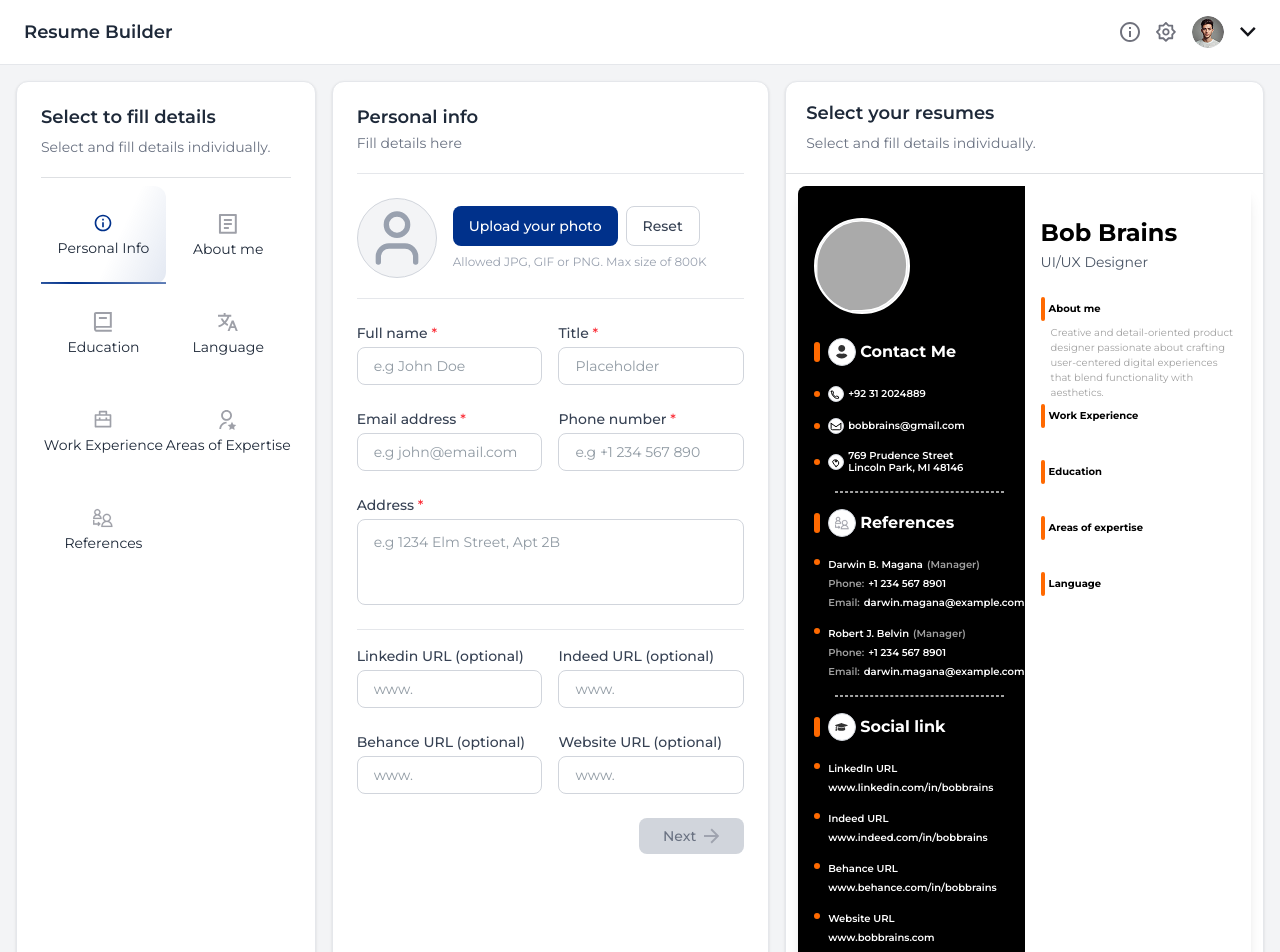
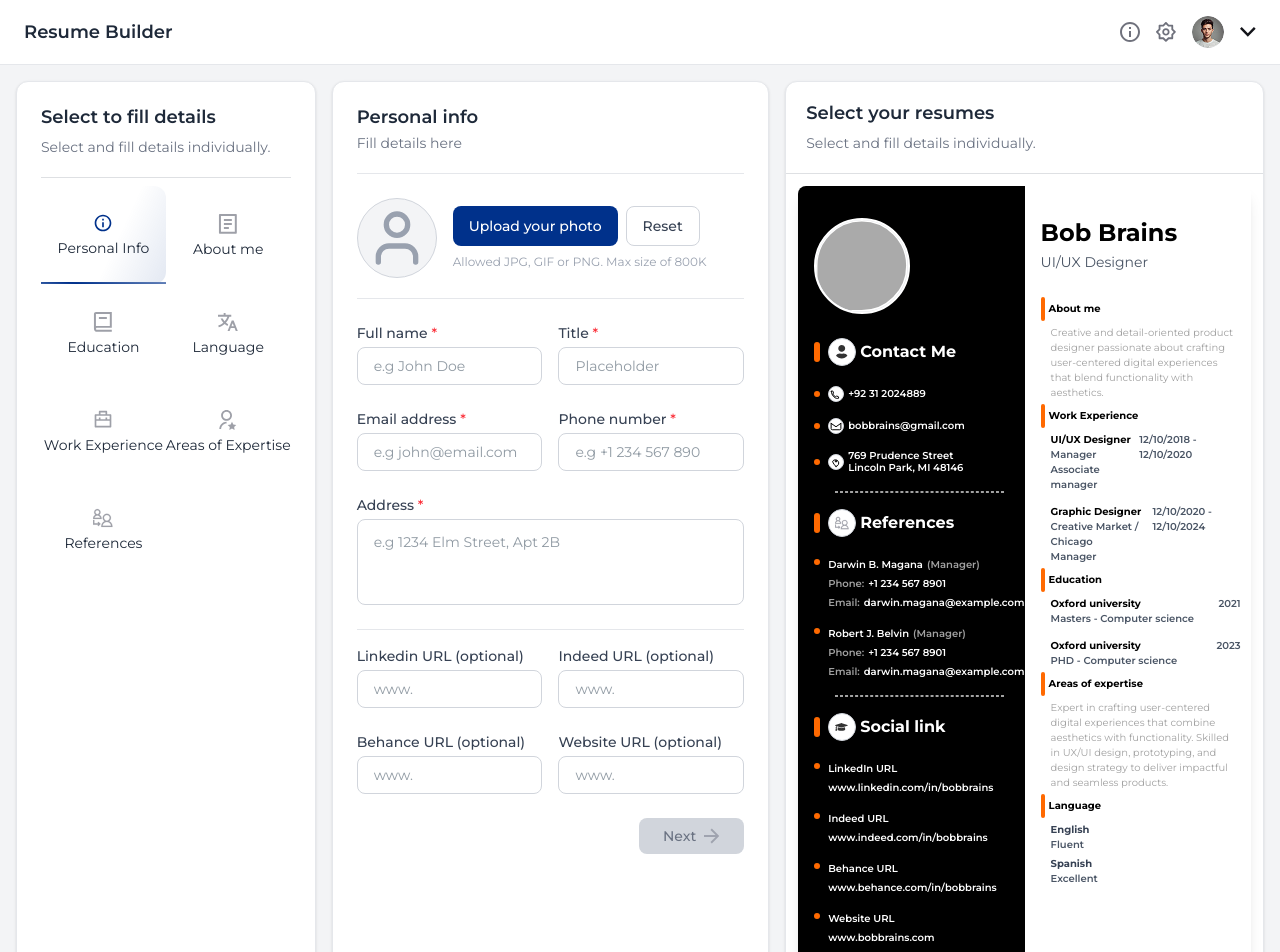
Before and after one commit to muhammadsalif/resume-builder, a React (Vite) app: page /builder/personal-info in a window 1280 px wide. Shown: the top 952 px of the page. Built offline with nearby package versions, Linux system fonts and the light colour scheme.

Commit message:
[update] right panel

```diff
--- a/src/components/RightPanel.jsx
+++ b/src/components/RightPanel.jsx
@@ -42,6 +42,61 @@ const RightPanel = () => {
                     <p className="font-inter font-normal not-italic text-[10px] tracking-[0%] text-[#A1A1A1]">
                       Creative and detail-oriented product designer passionate about crafting user-centered digital experiences that blend functionality with aesthetics.
                     </p>
+                  ) : s.title === "Work Experience" ? (
+                    <div className="space-y-3">
+                      {/* First work item */}
+                      <div className="flex justify-between items-start">
+                        <div>
+                          <p className="text-[10px] font-bold text-black">UI/UX Designer</p>
+                          <p className="text-[10px] text-gray-600">Manager</p>
+                          <p className="text-[10px] text-gray-600">Associate manager</p>
+                        </div>
+                        <div className="text-[10px] text-gray-600">12/10/2018 - 12/10/2020</div>
+                      </div>
+
+                      {/* Second work item */}
+                      <div className="flex justify-between items-start">
+                        <div>
+                          <p className="text-[10px] font-bold text-black">Graphic Designer</p>
+                          <p className="text-[10px] text-gray-600">Creative Market / Chicago</p>
+                          <p className="text-[10px] text-gray-600">Manager</p>
+                        </div>
+                        <div className="text-[10px] text-gray-600">12/10/2020 - 12/10/2024</div>
+                      </div>
+                    </div>
+                  ) : s.title === "Education" ? (
+                    <div className="space-y-3">
+                      <div className="flex justify-between items-start">
+                        <div>
+                          <p className="text-[10px] font-bold text-black">Oxford university</p>
+                          <p className="text-[10px] text-gray-600">Masters - Computer science</p>
+                        </div>
+                        <div className="text-[10px] text-gray-600">2021</div>
+                      </div>
+
+                      <div className="flex justify-between items-start">
+                        <div>
+                          <p className="text-[10px] font-bold text-black">Oxford university</p>
+                          <p className="text-[10px] text-gray-600">PHD - Computer science</p>
+                        </div>
+                        <div className="text-[10px] text-gray-600">2023</div>
+                      </div>
+                    </div>
+                  ) : s.title === "Areas of expertise" ? (
+                    <p className="font-inter font-normal not-italic text-[10px] tracking-[0%] text-[#A1A1A1]">
+                      Expert in crafting user-centered digital experiences that combine aesthetics with functionality. Skilled in UX/UI design, prototyping, and design strategy to deliver impactful and seamless products.
+                    </p>
+                  ) : s.title === "Language" ? (
+                    <div className="text-[10px] text-gray-700 space-y-1">
+                      <div>
+                        <p className="font-bold text-[10px]">English</p>
+                        <p className="text-[10px] text-gray-600">Fluent</p>
+                      </div>
+                      <div>
+                        <p className="font-bold text-[10px]">Spanish</p>
+                        <p className="text-[10px] text-gray-600">Excellent</p>
+                      </div>
+                    </div>
                   ) : (
                     <p className="text-gray-300">&nbsp;</p>
                   )}
```
